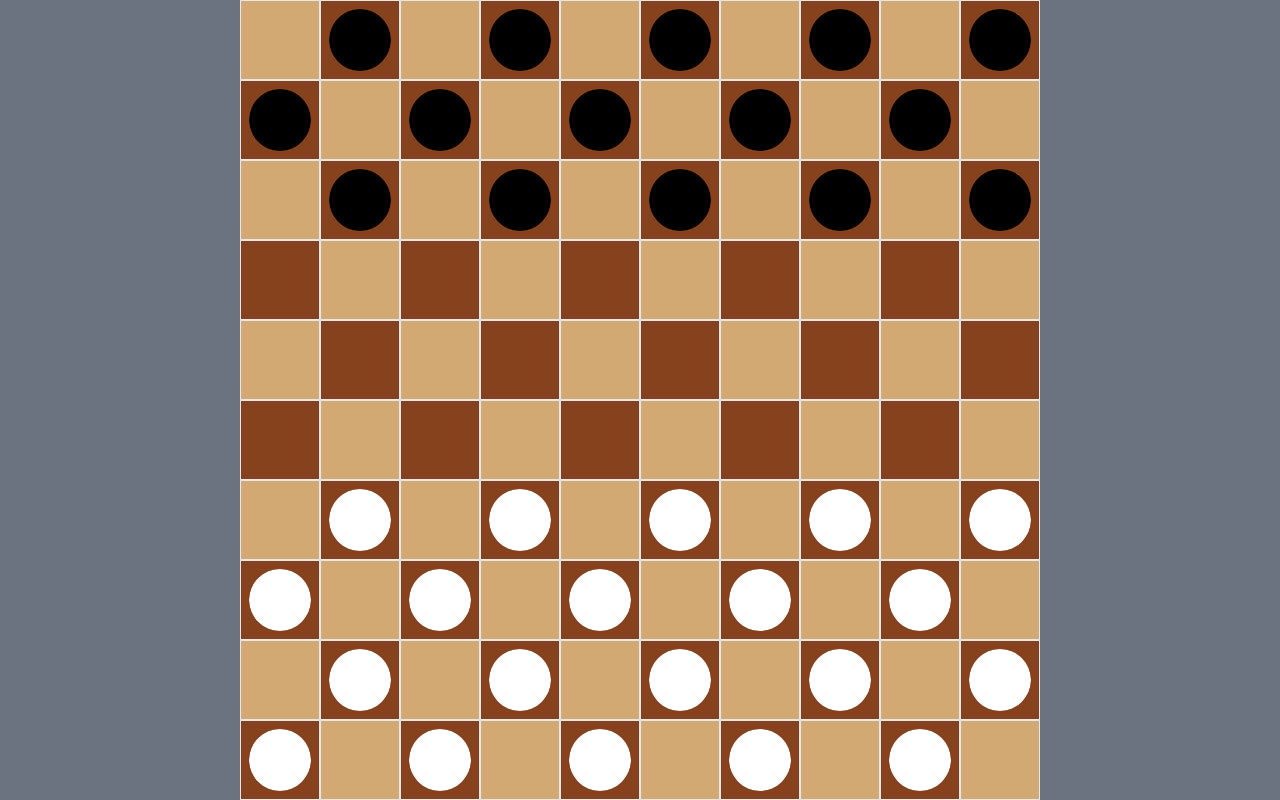
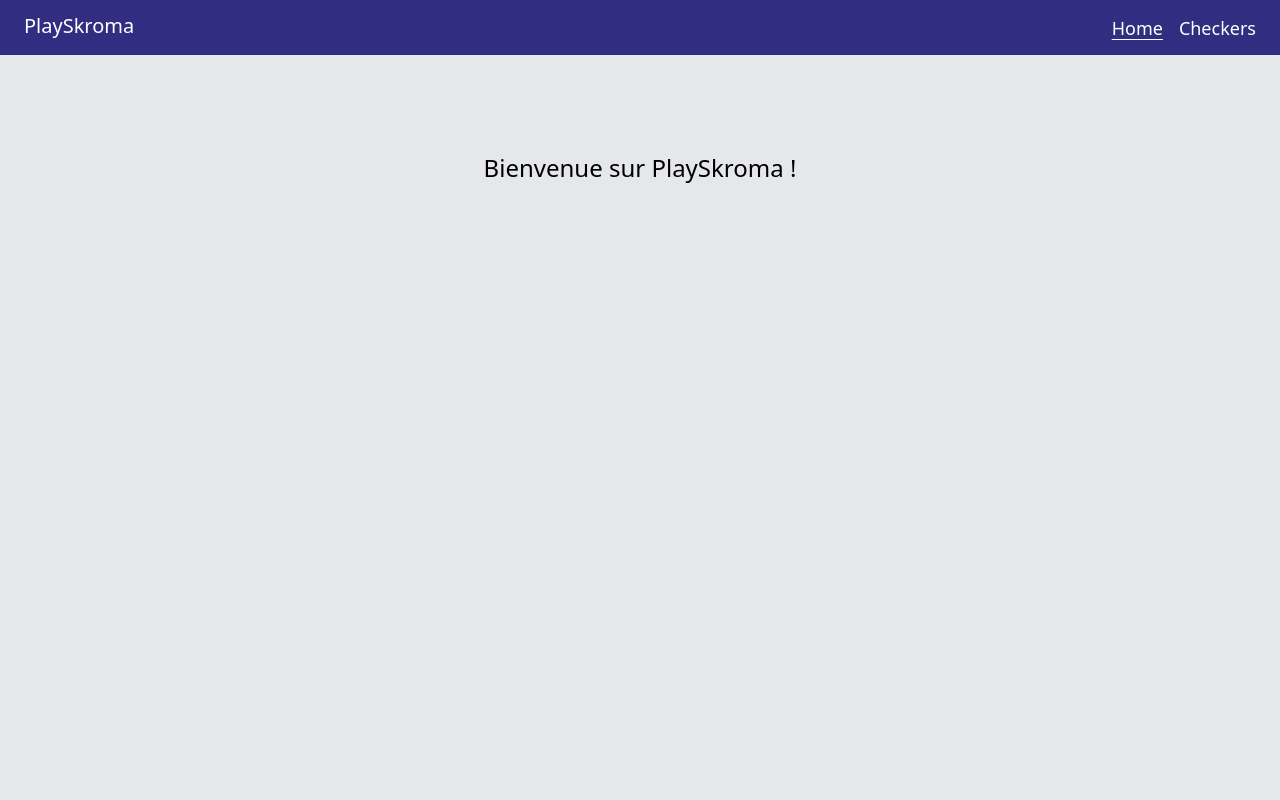
Before and after one commit to MattBuchs/play-skroma, a React (Vite) app: page / in a window 1280 px wide. Built offline with nearby package versions, Linux system fonts and the light colour scheme.

Commit message:
React Router Dom added

```diff
--- a/package.json
+++ b/package.json
@@ -11,7 +11,8 @@
   },
   "dependencies": {
     "react": "^18.2.0",
-    "react-dom": "^18.2.0"
+    "react-dom": "^18.2.0",
+    "react-router-dom": "^6.23.0"
   },
   "devDependencies": {
     "@types/react": "^18.2.66",
--- a/src/App.jsx
+++ b/src/App.jsx
@@ -1,94 +1,30 @@
 import { useState } from "react";
-import Board from "./components/Board.jsx";
-import { initializeSquares } from "./utils/initialization.js";
-import {
-    clearTemporaryMoves,
-    shifting,
-    shiftingTemp,
-    moveQueen,
-} from "./utils/game.js";
-import { checkWinner } from "./utils/winner.js";
+import { BrowserRouter, Routes, Route } from "react-router-dom";
+import Nav from "./components/Nav";
+import Home from "./pages/Home";
+import Checkers from "./pages/Checkers";
 
 function App() {
-    const [pawnChoose, setPawnChoose] = useState(null);
-    const [resultObligation, setResultObligation] = useState(false);
-    const [player, setPlayer] = useState(1);
-    const [winner, setWinner] = useState(false);
-    const [squares, setSquares] = useState(initializeSquares);
-
-    const handleClick = (i) => {
-        const newSquares = squares.slice();
-
-        if (newSquares[i].img && !winner) {
-            const isPlayerOne = player === 1;
-            const pawnType = isPlayerOne ? "/w-pawn.svg" : "/b-pawn.svg";
-            const tempPawnType = isPlayerOne ? "/wp-pawn.svg" : "/bp-pawn.svg";
-            const pawnQueenType = isPlayerOne ? "/wQ-pawn.svg" : "/bQ-pawn.svg";
-            const direction = isPlayerOne ? "backward" : "forward";
-            const opponentPawnType = isPlayerOne
-                ? "/b-pawn.svg"
-                : "/w-pawn.svg";
-
-            if (newSquares[i].selected) {
-                clearTemporaryMoves(newSquares, tempPawnType);
-                return setSquares(newSquares);
-            }
-
-            if (
-                newSquares[i].img === pawnType ||
-                newSquares[i].img === pawnQueenType
-            ) {
-                setPawnChoose(newSquares[i].id);
-                clearTemporaryMoves(newSquares, tempPawnType);
-
-                if (newSquares[i].img === pawnQueenType) {
-                    newSquares[i].isQueen = true;
-                }
-
-                if (newSquares[i].isQueen) {
-                    return moveQueen(newSquares, i, player);
-                }
-
-                shifting(
-                    newSquares,
-                    i,
-                    resultObligation,
-                    tempPawnType,
-                    direction,
-                    newSquares[i].isQueen
-                );
-            }
-
-            if (newSquares[i].img === tempPawnType) {
-                const isReplay = shiftingTemp(
-                    newSquares,
-                    i,
-                    pawnChoose,
-                    player,
-                    setResultObligation,
-                    resultObligation,
-                    newSquares[pawnChoose].isQueen
-                );
-
-                if (!isReplay) {
-                    checkWinner(
-                        newSquares,
-                        player.toString(),
-                        opponentPawnType,
-                        setWinner,
-                        setPlayer
-                    );
-                }
-            }
-        }
-
-        setSquares(newSquares);
-    };
+    const [display, setDisplay] = useState(true);
 
     return (
-        <div className="flex justify-center items-center min-h-screen bg-gray-500">
-            <Board squares={squares} onClick={handleClick} />
-        </div>
+        <BrowserRouter>
+            <div className="flex flex-col min-h-screen">
+                <Nav display={display} setDisplay={setDisplay} />
+                <main className="bg-gray-200 grow flex">
+                    <Routes>
+                        <Route
+                            path="/"
+                            element={<Home setDisplay={setDisplay} />}
+                        />
+                        <Route
+                            path="/checkers"
+                            element={<Checkers setDisplay={setDisplay} />}
+                        />
+                    </Routes>
+                </main>
+            </div>
+        </BrowserRouter>
     );
 }
 
--- a/src/components/Square.jsx
+++ b/src/components/Checkers/Square.jsx
@@ -3,7 +3,7 @@ import Piece from "./Piece";
 export default function Square({ onClick, value }) {
     return (
         <div
-            className={`w-[25px] h-[25px] xxs:w-[30px] xxs:h-[30px] xs:w-[42px] xs:h-[42px] sm:w-[60px] sm:h-[60px] md:w-[70px] md:h-[70px] lg:w-[80px] lg:h-[80px] ${value.color} border`}
+            className={`w-[25px] h-[25px] xxs:w-[30px] xxs:h-[30px] xs:w-[42px] xs:h-[42px] sm:w-[60px] sm:h-[60px] md:w-[70px] md:h-[70px] lg:w-[80px] lg:h-[80px] ${value.color} border border-gray-600`}
         >
             {value.img && <Piece onClick={onClick} value={value} />}
         </div>
--- /dev/null
+++ b/src/components/Nav.jsx
@@ -0,0 +1,52 @@
+import { NavLink, Link } from "react-router-dom";
+
+export default function Nav({ display, setDisplay }) {
+    return (
+        <header className="bg-gray-200 select-none">
+            <div
+                className={`flex justify-between items-center text-white px-6 h-14 ${
+                    display ? "w-full" : "w-48"
+                } border-b shadow bg-indigo-900 after:absolute after:w-0 after:h-0 after:left-48 after:border-t-[27px] after:border-b-[28px] after:border-l-[40px] after:border-l-indigo-900 after:border-t-transparent after:border-b-transparent cursor-pointer transition`}
+                onClick={() => setDisplay(!display)}
+            >
+                <h1
+                    className="text-xl mb-1"
+                    onClick={(e) => e.stopPropagation()}
+                >
+                    <Link to={"/"}>PlaySkroma</Link>
+                </h1>
+
+                {display && (
+                    <nav onClick={(e) => e.stopPropagation()}>
+                        <ul className="flex text-lg">
+                            <li>
+                                <NavLink
+                                    to={"/"}
+                                    className={({ isActive }) =>
+                                        isActive
+                                            ? "underline underline-offset-4"
+                                            : ""
+                                    }
+                                >
+                                    Home
+                                </NavLink>
+                            </li>
+                            <li className="ml-4">
+                                <NavLink
+                                    to={"/checkers"}
+                                    className={({ isActive }) =>
+                                        isActive
+                                            ? "underline underline-offset-4"
+                                            : ""
+                                    }
+                                >
+                                    Checkers
+                                </NavLink>
+                            </li>
+                        </ul>
+                    </nav>
+                )}
+            </div>
+        </header>
+    );
+}
--- /dev/null
+++ b/src/pages/Checkers.jsx
@@ -0,0 +1,99 @@
+import { useEffect, useState } from "react";
+import Board from "../components/Checkers/Board.jsx";
+import { initializeSquares } from "../utils/initialization.js";
+import {
+    clearTemporaryMoves,
+    shifting,
+    shiftingTemp,
+    moveQueen,
+} from "../utils/game.js";
+import { checkWinner } from "../utils/winner.js";
+
+function Checkers({ setDisplay }) {
+    const [pawnChoose, setPawnChoose] = useState(null);
+    const [resultObligation, setResultObligation] = useState(false);
+    const [player, setPlayer] = useState(1);
+    const [winner, setWinner] = useState(false);
+    const [squares, setSquares] = useState(initializeSquares);
+
+    useEffect(() => {
+        setDisplay(false);
+    }, [setDisplay]);
+
+    const handleClick = (i) => {
+        const newSquares = squares.slice();
+
+        if (newSquares[i].img && !winner) {
+            const isPlayerOne = player === 1;
+            const pawnType = isPlayerOne ? "/w-pawn.svg" : "/b-pawn.svg";
+            const tempPawnType = isPlayerOne ? "/wp-pawn.svg" : "/bp-pawn.svg";
+            const pawnQueenType = isPlayerOne ? "/wQ-pawn.svg" : "/bQ-pawn.svg";
+            const direction = isPlayerOne ? "backward" : "forward";
+            const opponentPawnType = isPlayerOne
+                ? "/b-pawn.svg"
+                : "/w-pawn.svg";
+
+            if (newSquares[i].selected) {
+                clearTemporaryMoves(newSquares, tempPawnType);
+                return setSquares(newSquares);
+            }
+
+            if (
+                newSquares[i].img === pawnType ||
+                newSquares[i].img === pawnQueenType
+            ) {
+                setPawnChoose(newSquares[i].id);
+                clearTemporaryMoves(newSquares, tempPawnType);
+
+                if (newSquares[i].img === pawnQueenType) {
+                    newSquares[i].isQueen = true;
+                }
+
+                if (newSquares[i].isQueen) {
+                    return moveQueen(newSquares, i, player);
+                }
+
+                shifting(
+                    newSquares,
+                    i,
+                    resultObligation,
+                    tempPawnType,
+                    direction,
+                    newSquares[i].isQueen
+                );
+            }
+
+            if (newSquares[i].img === tempPawnType) {
+                const isReplay = shiftingTemp(
+                    newSquares,
+                    i,
+                    pawnChoose,
+                    player,
+                    setResultObligation,
+                    resultObligation,
+                    newSquares[pawnChoose].isQueen
+                );
+
+                if (!isReplay) {
+                    checkWinner(
+                        newSquares,
+                        player.toString(),
+                        opponentPawnType,
+                        setWinner,
+                        setPlayer
+                    );
+                }
+            }
+        }
+
+        setSquares(newSquares);
+    };
+
+    return (
+        <div className="flex justify-center items-center grow -mt-4">
+            <Board squares={squares} onClick={handleClick} />
+        </div>
+    );
+}
+
+export default Checkers;
--- /dev/null
+++ b/src/pages/Home.jsx
@@ -0,0 +1,15 @@
+import { useEffect } from "react";
+
+export default function Home({ setDisplay }) {
+    useEffect(() => {
+        setDisplay(true);
+    }, [setDisplay]);
+
+    return (
+        <div className="pt-14 h-full w-full">
+            <h2 className="text-2xl text-center mt-10">
+                Bienvenue sur PlaySkroma !
+            </h2>
+        </div>
+    );
+}
```
Also changed, not shown: src/components/Checkers/Board.jsx (renamed from src/components/Board.jsx), src/components/Checkers/Piece.jsx (renamed from src/components/Piece.jsx), 1 other file (tests, documents, lock files or other folders).
